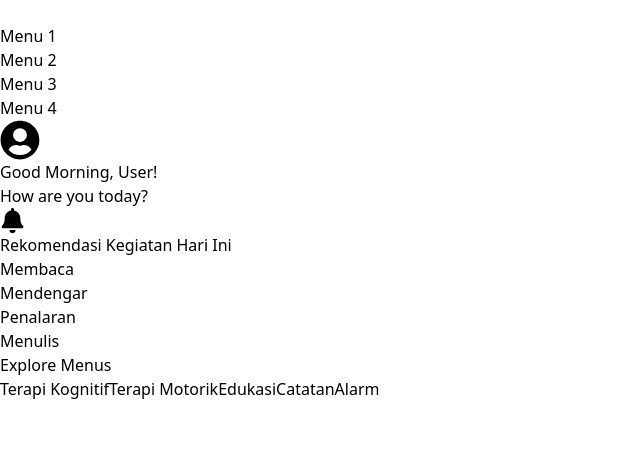
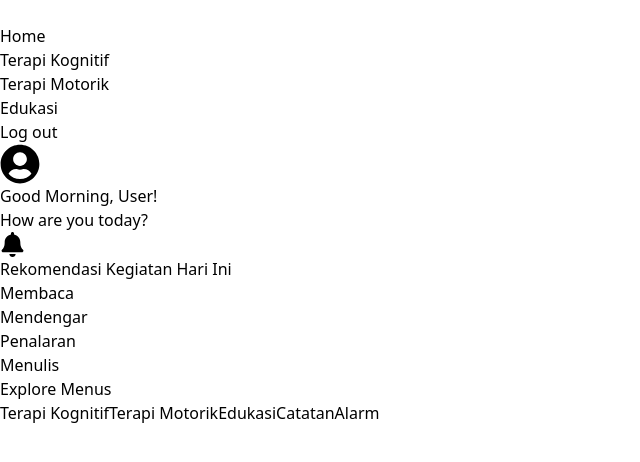
Before and after one commit to Yudann/tracker-str, a Next.js app: page /home in a window 1280 px wide. Shown: the top 462 px of the page, without its empty margins (0-640 px from the left). Built offline with nearby package versions, Linux system fonts and the light colour scheme.

Commit message:
chore: fix side menu problem

```diff
--- a/src/components/HamburgerMenu/index.tsx
+++ b/src/components/HamburgerMenu/index.tsx
@@ -1,4 +1,5 @@
 "use client";
+import Link from "next/link";
 import { useState, useEffect } from "react";
 
 export default function HamburgerMenu() {
@@ -17,7 +18,7 @@ export default function HamburgerMenu() {
     <div className="relative">
       {/* Hamburger Icon */}
       <button
-        className={`fixed top-4 left-4 w-6 h-8 flex flex-col justify-center items-center gap-2 z-50 ${
+        className={`fixed top-4 left-4 w-6 h-8 flex flex-col justify-center items-center gap-2 z-[999] ${
           isOpen ? "text-white" : "text-black"
         }`}
         onClick={toggleMenu}
@@ -35,36 +36,6 @@ export default function HamburgerMenu() {
         />
       </button>
 
-      {/* Side Menu */}
-      <div
-        className={`fixed top-0 left-0 w-[60%] h-screen bg-black text-white flex flex-col items-center justify-center transform transition-transform duration-300 ${
-          isOpen ? "translate-x-0" : "-translate-x-full"
-        }`}
-      >
-        <ul className="space-y-6 text-xl font-semibold">
-          <li>
-            <a href="#" className="hover:text-gray-300">
-              Menu 1
-            </a>
-          </li>
-          <li>
-            <a href="#" className="hover:text-gray-300">
-              Menu 2
-            </a>
-          </li>
-          <li>
-            <a href="#" className="hover:text-gray-300">
-              Menu 3
-            </a>
-          </li>
-          <li>
-            <a href="#" className="hover:text-gray-300">
-              Menu 4
-            </a>
-          </li>
-        </ul>
-      </div>
-
       {/* Overlay */}
       {isOpen && (
         <div
@@ -72,6 +43,59 @@ export default function HamburgerMenu() {
           onClick={toggleMenu}
         />
       )}
+
+      {/* Side Menu */}
+      <div
+        className={`fixed top-0 left-0 w-[60%] h-screen bg-black text-white flex flex-col items-center justify-center transform transition-transform duration-300 z-50 ${
+          isOpen ? "translate-x-0" : "-translate-x-full"
+        }`}
+      >
+        <ul className="space-y-6 text-xl font-semibold">
+          <li>
+            <Link
+              href="/home"
+              onClick={() => setIsOpen(false)}
+              className="hover:text-gray-300"
+            >
+              Home
+            </Link>
+          </li>
+          <li>
+            <Link
+              href="/kognitif"
+              onClick={() => setIsOpen(false)}
+              className="hover:text-gray-300"
+            >
+              Terapi Kognitif
+            </Link>
+          </li>
+          <li>
+            <Link
+              href="/motorik"
+              onClick={() => setIsOpen(false)}
+              className="hover:text-gray-300"
+            >
+              Terapi Motorik
+            </Link>
+          </li>
+          <li>
+            <Link
+              href="/edukasi"
+              onClick={() => setIsOpen(false)}
+              className="hover:text-gray-300"
+            >
+              Edukasi
+            </Link>
+          </li>
+          <li>
+            <Link href="/" onClick={() => setIsOpen(false)}>
+              <span className="bg-red-500 w-full px-4 text-center py-2 rounded-xl block mt-3 hover:bg-red-600">
+                Log out
+              </span>
+            </Link>
+          </li>
+        </ul>
+      </div>
     </div>
   );
 }
```
